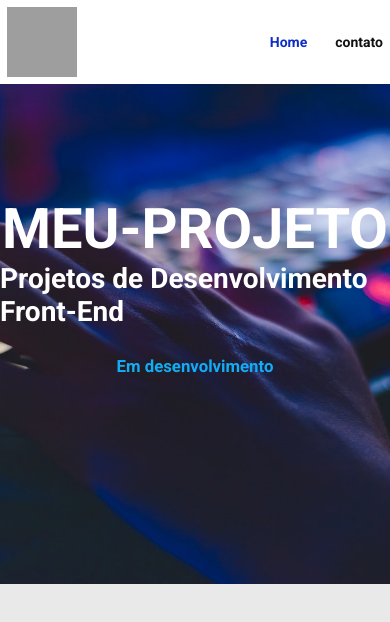
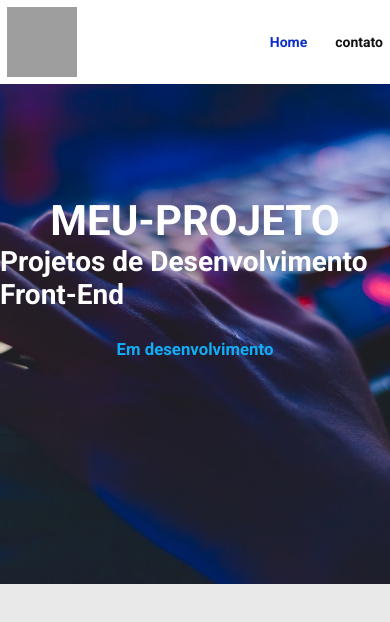
Before and after one commit to MayconDouglasGois/md-projeto, a Next.js app: page /components/SectionHome in a window 390 px wide. Shown: the top 622 px of the page. Built offline with nearby package versions, Linux system fonts and the light colour scheme; grey boxes are pictures that could not be loaded.

Commit message:
mudando o h1

```diff
--- a/pages/components/SectionHome/style.module.scss
+++ b/pages/components/SectionHome/style.module.scss
@@ -39,7 +39,12 @@
             background-color: var(--ciano-500);
         }
     }
+    @media (max-width: 720px){
+        h1{
+            font-size: 3rem;
+        }
 
+    }
 
 
 }
```
